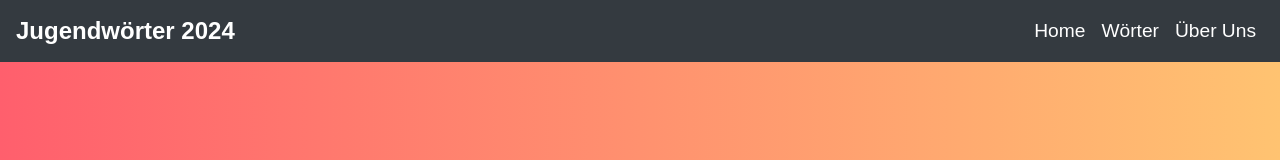
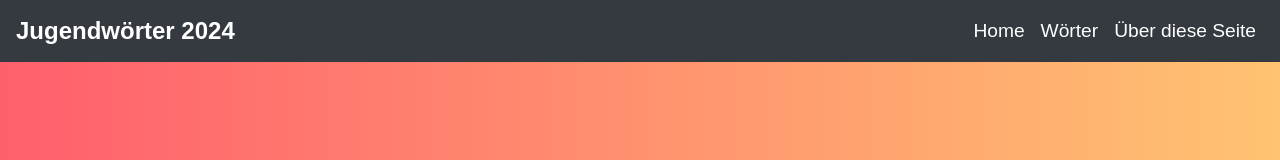
Before and after one commit to codesp4wner/codesp4wner, a plain HTML site: page index.html in a window 1280 px wide. Shown: the top 160 px of the page. Drawn offline with nearby package versions, Linux system fonts and the light colour scheme; a script that the page names is missing.

Commit message:
Update index.html

```diff
--- a/index.html
+++ b/index.html
@@ -26,7 +26,7 @@
                     <a class="nav-link" href="#words">Wörter</a>
                 </li>
                 <li class="nav-item">
-                    <a class="nav-link" href="#about">Über Uns</a>
+                    <a class="nav-link" href="#about">Über diese Seite</a>
                 </li>
             </ul>
         </div>
```
